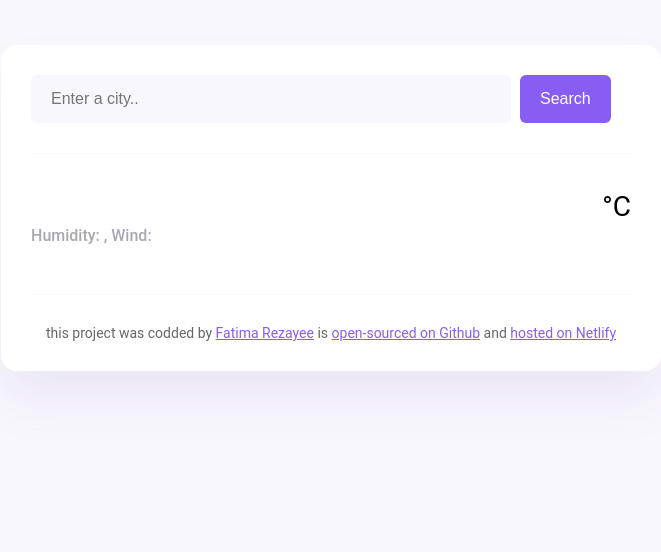
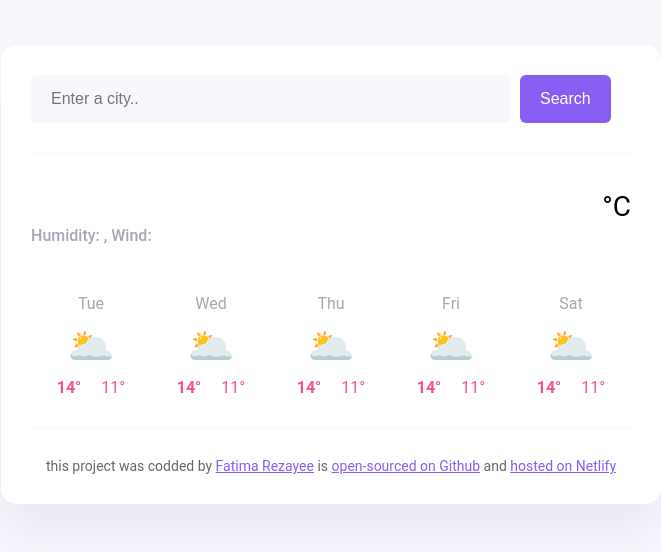
Before and after one commit to farezayee/Ab-o-Hawa, a plain HTML site: page index.html in a window 1280 px wide. Shown: the whole page, without its empty margins (309-970 px from the left). Drawn offline with nearby package versions, Linux system fonts and the light colour scheme; no server answers.

Commit message:
added the forecast element html and styled them in CSS.

```diff
--- a/index.css
+++ b/index.css
@@ -86,3 +86,29 @@ footer {
   font-size: 14px;
   color: rgba(0, 0, 0, 0.6);
 }
+.weather-forecast-date {
+  text-align: center;
+  color: rgba(39, 33, 66, 0.4);
+  font-size: 16px;
+  line-height: 20px;
+  margin-bottom: 10px;
+}
+.weather-forecast-icon {
+  font-size: 38px;
+  text-align: center;
+}
+.weather-forecast-temperatures {
+  text-align: center;
+  color: #f65282;
+  display: flex;
+  justify-content: center;
+  margin-top: 10px;
+}
+.weather-forecast-temperature {
+  padding: 0 10px;
+}
+.weather-forecast {
+  display: flex;
+  justify-content: space-around;
+  margin-top: 30px;
+}
--- a/index.html
+++ b/index.html
@@ -39,6 +39,60 @@
             <div class="weather-app-unit">&degC</div>
           </div>
         </div>
+
+        <div class="weather-forecast">
+          <div class="weather-forecast-day">
+            <div class="weather-forecast-date">Tue</div>
+            <div class="weather-forecast-icon">🌥️</div>
+            <div class="weather-forecast-temperatures">
+              <div class="weather-forecast-temperature">
+                <strong>14&deg</strong>
+              </div>
+              <div class="weather-forecast-temperature">11&deg</div>
+            </div>
+          </div>
+
+          <div class="weather-forecast-day">
+            <div class="weather-forecast-date">Wed</div>
+            <div class="weather-forecast-icon">🌥️</div>
+            <div class="weather-forecast-temperatures">
+              <div class="weather-forecast-temperature">
+                <strong>14&deg</strong>
+              </div>
+              <div class="weather-forecast-temperature">11&deg</div>
+            </div>
+          </div>
+          <div class="weather-forecast-day">
+            <div class="weather-forecast-date">Thu</div>
+            <div class="weather-forecast-icon">🌥️</div>
+            <div class="weather-forecast-temperatures">
+              <div class="weather-forecast-temperature">
+                <strong>14&deg</strong>
+              </div>
+              <div class="weather-forecast-temperature">11&deg</div>
+            </div>
+          </div>
+          <div class="weather-forecast-day">
+            <div class="weather-forecast-date">Fri</div>
+            <div class="weather-forecast-icon">🌥️</div>
+            <div class="weather-forecast-temperatures">
+              <div class="weather-forecast-temperature">
+                <strong>14&deg</strong>
+              </div>
+              <div class="weather-forecast-temperature">11&deg</div>
+            </div>
+          </div>
+          <div class="weather-forecast-day">
+            <div class="weather-forecast-date">Sat</div>
+            <div class="weather-forecast-icon">🌥️</div>
+            <div class="weather-forecast-temperatures">
+              <div class="weather-forecast-temperature">
+                <strong>14&deg</strong>
+              </div>
+              <div class="weather-forecast-temperature">11&deg</div>
+            </div>
+          </div>
+        </div>
       </main>
       <footer>
         this project was codded by
--- a/index.js
+++ b/index.js
@@ -30,12 +30,14 @@ function formatDate(date) {
     "Friday",
     "Saturday",
   ];
-  let day = days[date.getDay()];
 
   if (minutes < 10) {
     minutes = `0${minutes}`;
   }
-
+  if (hours < 10) {
+    hours = `0${hours}`;
+  }
+  let day = days[date.getDay()];
   return `${day} ${hours}:${minutes}`;
 }
 
@@ -54,3 +56,4 @@ function handleSearchSubmit(event) {
 
 let searchFormElement = document.querySelector("#search-form");
 searchFormElement.addEventListener("submit", handleSearchSubmit);
+searchCity("Paris");
```
